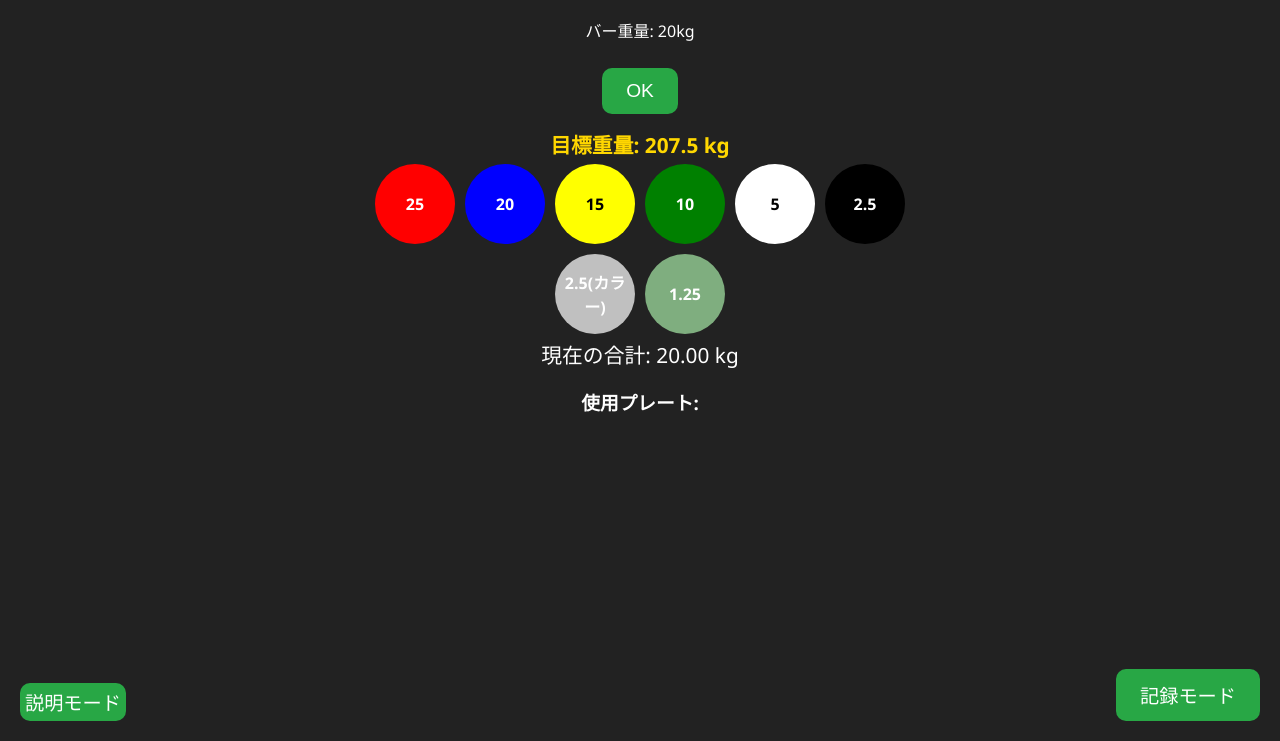
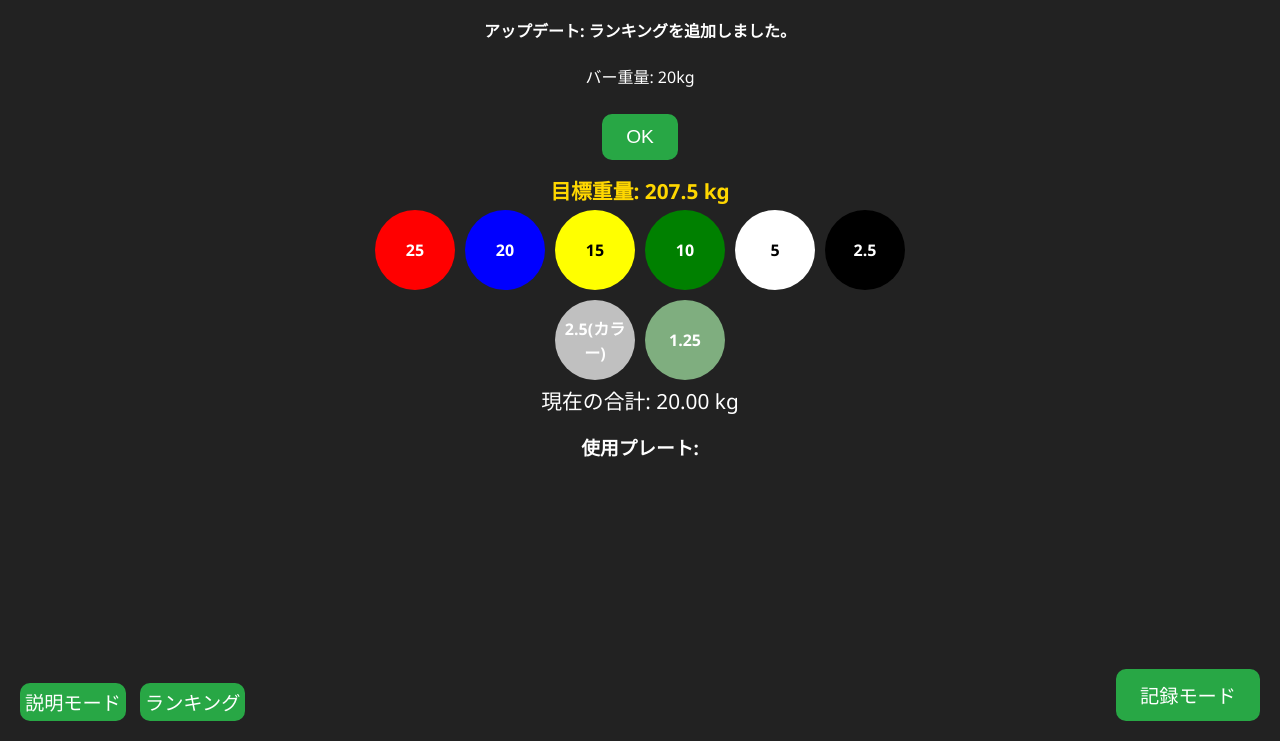
Before and after one commit to Violesse-company/Assistant, a plain HTML site: page index.html in a window 1280 px wide. Shown: the part 59-800 px from the top of the page. Drawn offline with Linux system fonts and the light colour scheme.

Commit message:
バージョン1.1
Added ranking button and update message.

```diff
--- a/index.html
+++ b/index.html
@@ -16,17 +16,20 @@ button:hover { background:#218838; }
 .selected-plate { width:clamp(50px,15vw,70px); height:clamp(50px,15vw,70px); font-size:clamp(0.8rem,3vw,1rem); }
 #bar,#target,#result { font-size:clamp(1rem,3.5vw,1.3rem); margin:5px; }
 #setumeiBtn { position: fixed; bottom: 10px; left: 10px; padding: 5px 5px; font-size: clamp(1rem,3vw,1.2rem); border-radius: 10px; }
+#rankingBtn { position: fixed; bottom: 10px; left: 130px; padding: 5px 5px; font-size: clamp(1rem,3vw,1.2rem); border-radius: 10px; }
 </style>
 </head>
 <body>
 
 <h1>🏋️‍♂️ パワーリフティング補助員ゲーム</h1>
+<p><h4>アップデート: ランキングを追加しました。</h4></p>
 <p>バー重量: 20kg</p>
 <button id="okBtn">OK</button>
 <!-- 記録モードボタンはリンクに変更 -->
 <button id="recordModeBtn" style="position:fixed; bottom:10px; right:10px;"
   onclick="location.href='kiroku.html';">記録モード</button>
 <button id="setumeiBtn" onclick="location.href='setumei.html'">説明モード</button>
+<button id="rankingBtn" onclick="location.href='ranking.html'">ランキング</button>
 <h2 id="target"></h2>
 <div class="plates" id="plates"></div>
 <p id="bar">現在の合計: 0kg</p>
```
